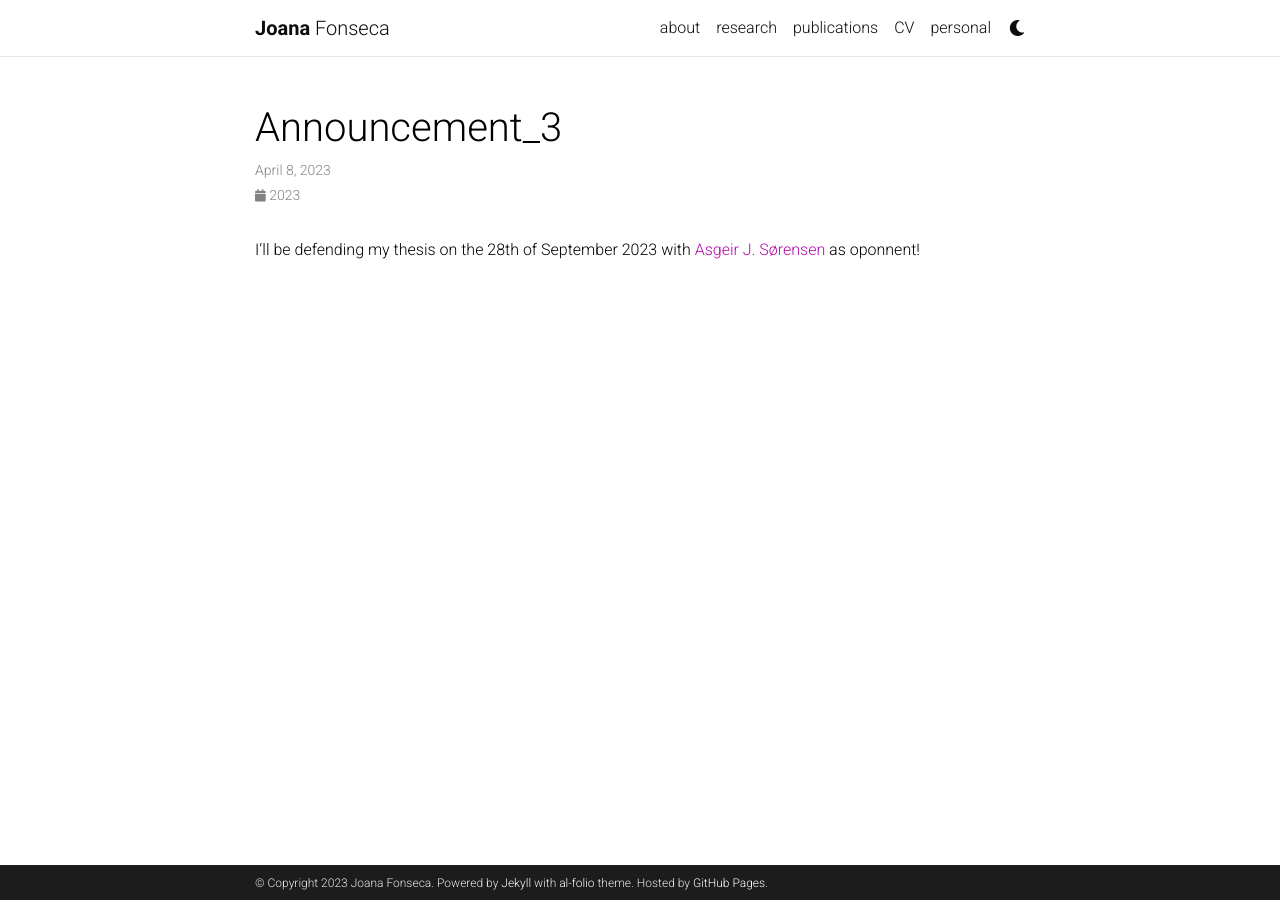
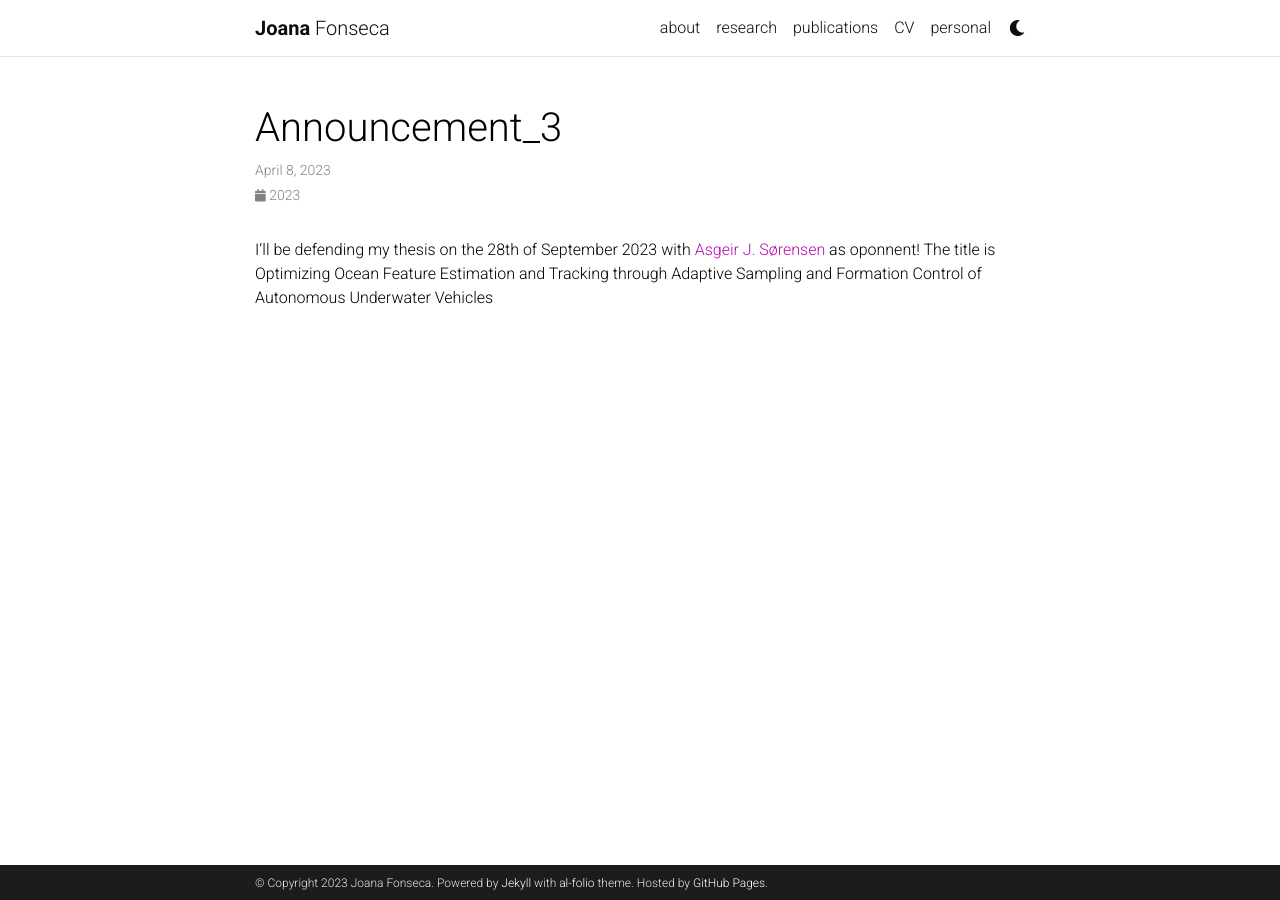
Before and after one commit to JoanaFonsec/JoanaFonsec.github.io, a Jekyll site: the page built from _news/announcement_3.md, in a window 1280 px wide. Built offline with Jekyll 4.4.1, drawn with Linux system fonts in a browser that asks for light colours; full-size pictures stand in for the smaller copies a plugin makes; comment, search, counter and statistics services are not loaded; a style sheet for code colours, icons or effects is not loaded.

```diff
--- a/_news/announcement_3.md
+++ b/_news/announcement_3.md
@@ -5,3 +5,4 @@
 ---
 
 I'll be defending my thesis on the 28th of September 2023 with <a href="https://www.ntnu.edu/employees/asgeir.sorensen" target="_blank">Asgeir J. Sørensen</a> as oponnent!
+The title is Optimizing Ocean Feature Estimation and Tracking through Adaptive Sampling and Formation Control of Autonomous Underwater Vehicles
```
Also changed, not shown: _news/announcement_2.md (+1 -1 lines).
